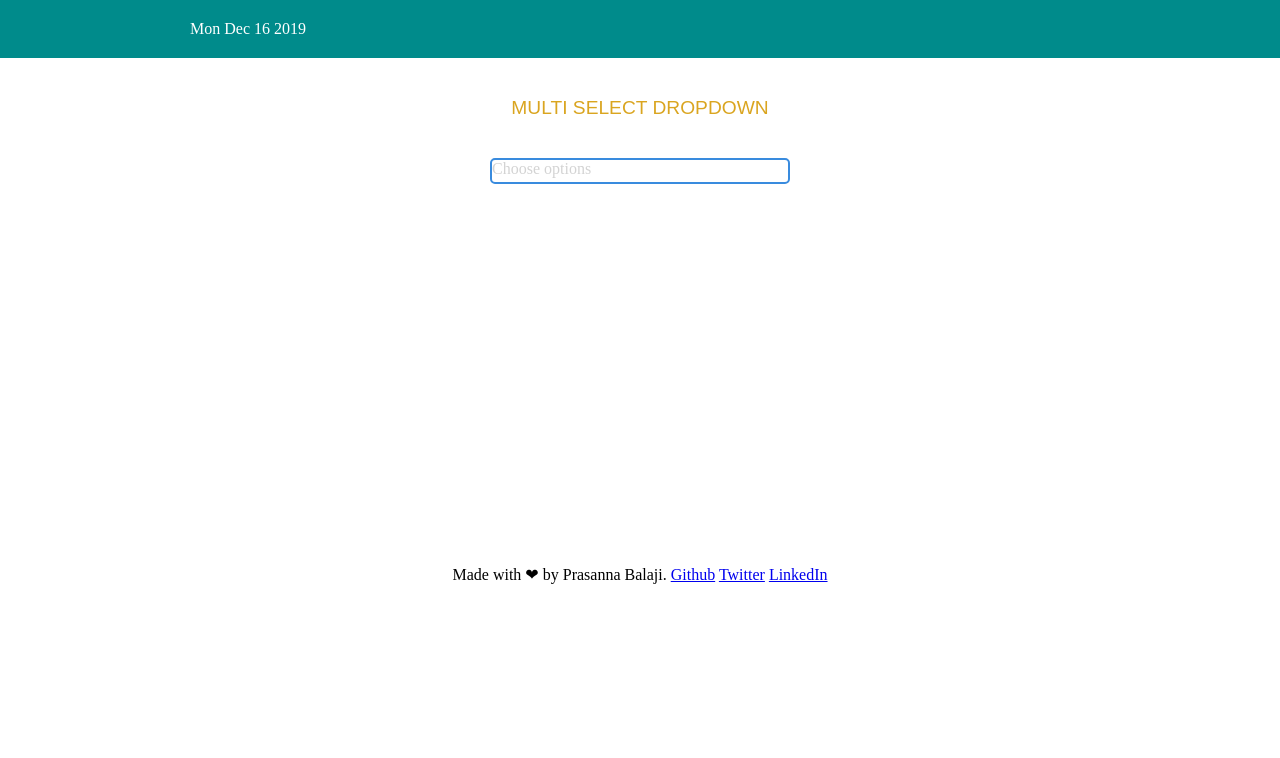
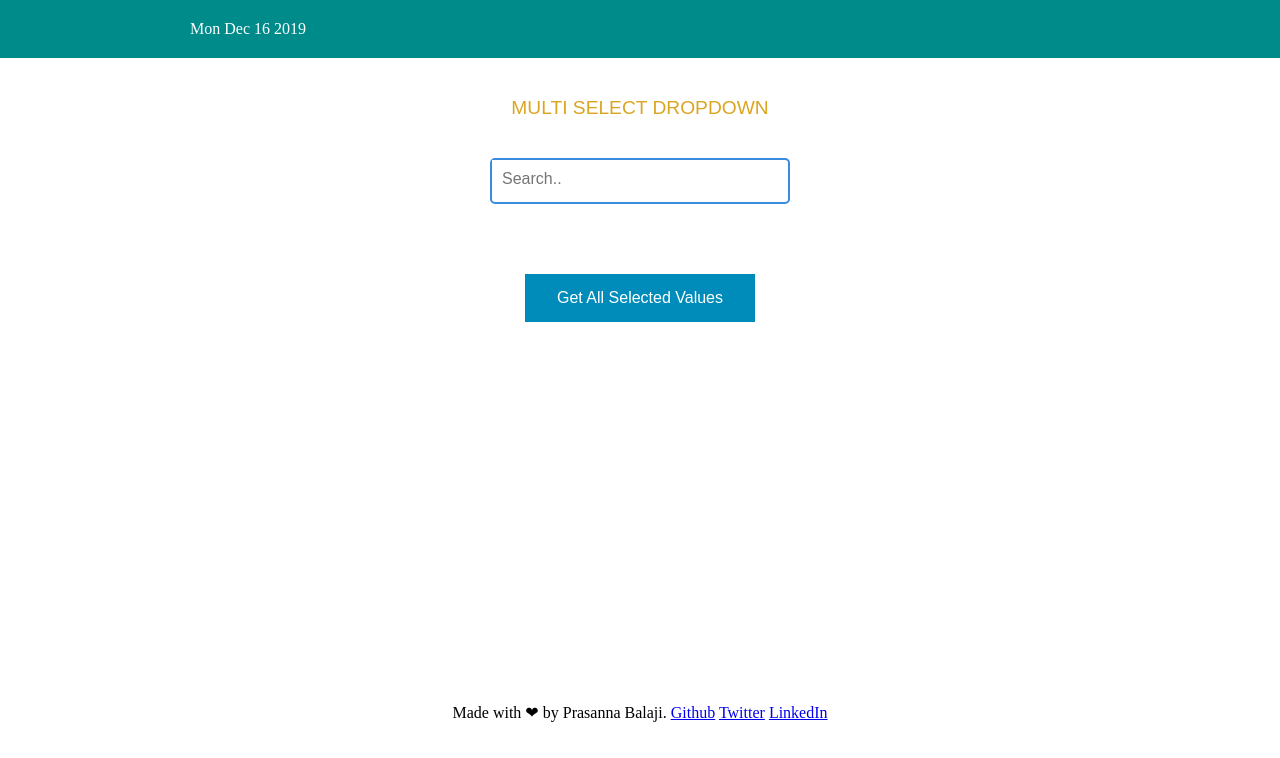
Before and after one commit to gsprasanna/Multi-Select-Dropdown-Component, a plain HTML site: page index.html in a window 1280 px wide. Drawn offline with Linux system fonts and the light colour scheme; no server answers.

Commit message:
added button and changed the search design

```diff
--- a/index.html
+++ b/index.html
@@ -27,16 +27,21 @@
         <div
           class="multiselect_fields dropbtn"
           data-placeholder="Choose options"
-        ></div>
-        <div class="dropdown-content" id="multi-select">
+        >
           <input
             type="text"
             placeholder="Search.."
+            onfocus="this.placeholder = ''"
+            onblur="this.placeholder = 'Search..'"
             id="myInput"
             onkeyup="filterContent()"
           />
         </div>
+        <div class="dropdown-content" id="multi-select"></div>
       </div>
+      <button class="btn-selectedValues" onclick="getAllSelectedItems()">
+        Get All Selected Values
+      </button>
     </div>
     <footer>
       <div>
```
